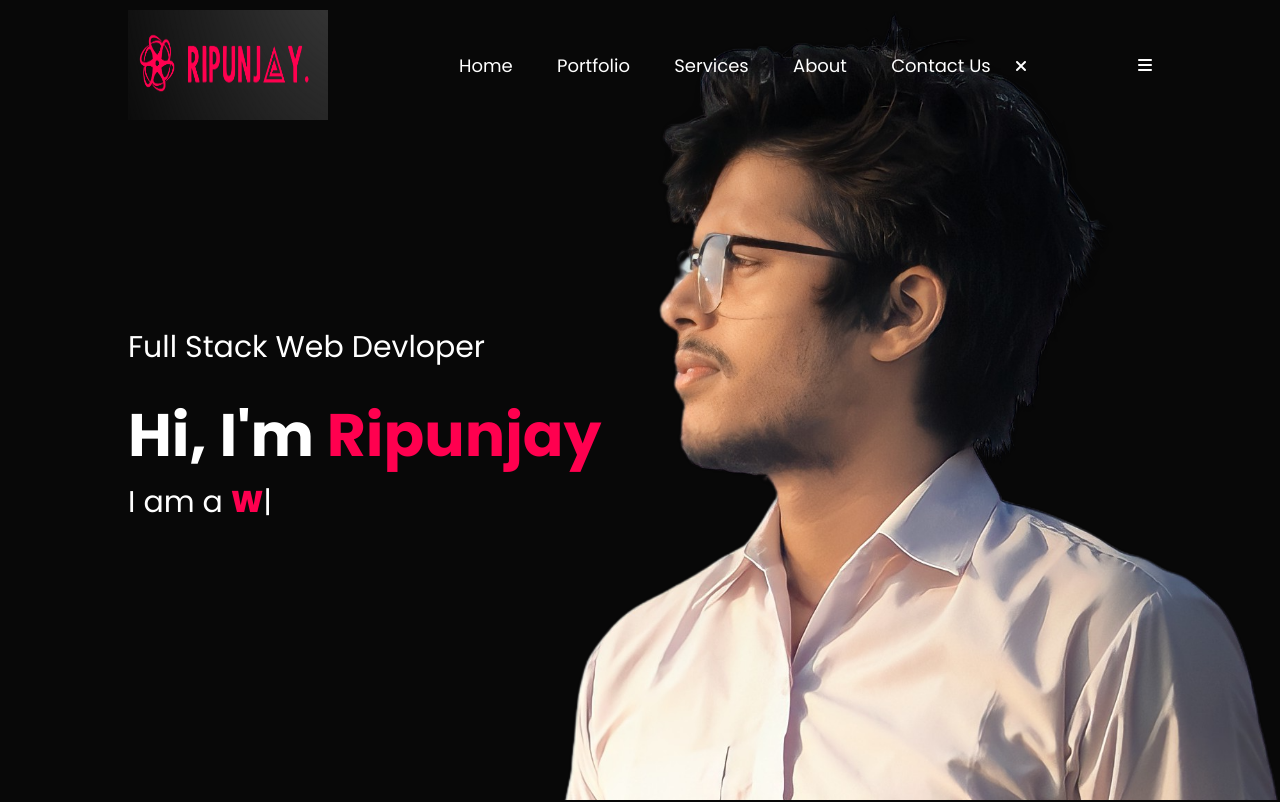
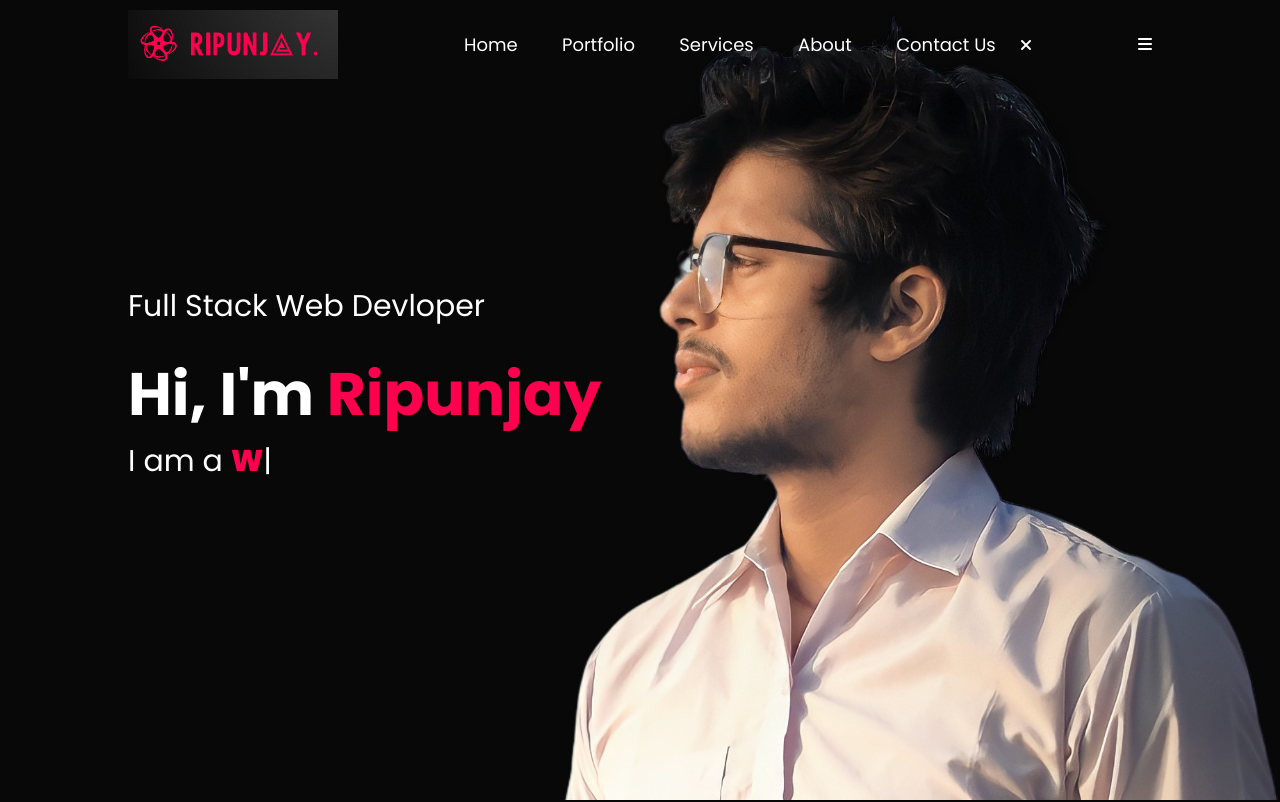
Before and after one commit to ripunjayrai777/portfolio-ripunjayrai, a plain HTML site: page index.html in a window 1280 px wide. Shown: the top 802 px of the page. Drawn offline with nearby package versions, Linux system fonts and the light colour scheme; a script that the page names is missing.

Commit message:
Update index.html
logo changed

```diff
--- a/index.html
+++ b/index.html
@@ -12,7 +12,7 @@
     <div id="header">
         <div class="container">
             <nav>
-                <img src="images/logo10.png" width="200px" height="110" alt="logo">
+                <img src="images/logo10.png" height="-100px" width="210px" alt="logo">
                 <ul id="sidemenu">
                 <li><a href="#header">Home</a></li>
                 <li><a href="#portfolio">Portfolio</a></li>
```
